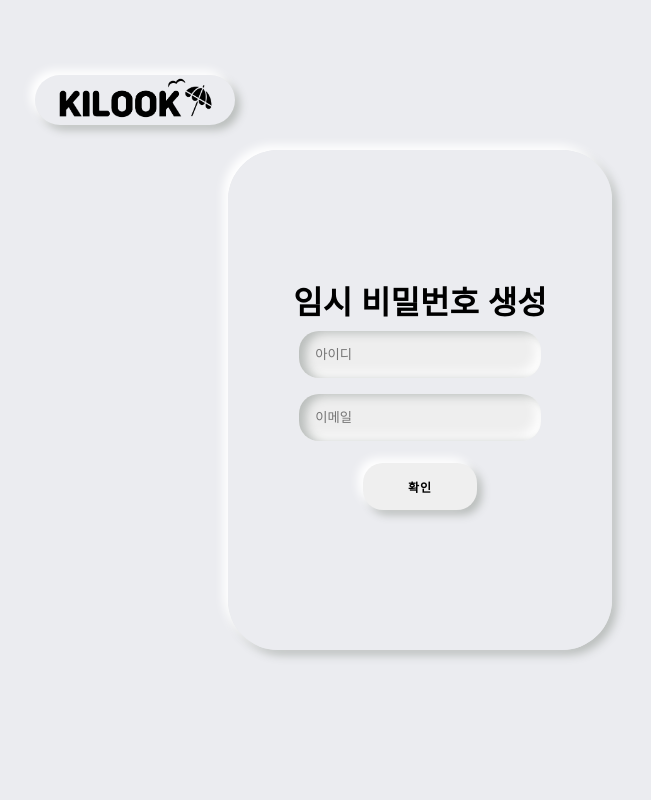
After one commit to hyunrian/KILOOK, a Java web app: page /loginUser/findPassword in a window 1280 px wide. The commit adds this page. Shown: the whole page, without its empty margins (220-871 px from the left). Run offline with Spring Boot 4, a stand-in JSP engine, Linux system fonts and the light colour scheme; the project's own start-up code is not run, and a stand-in starts its controllers and pages; some libraries are stand-ins or nearby versions.

Commit message:
<비밀번호 찾기 페이지 추가>

```diff
--- a/src/main/java/com/kh/teampro/user/login/LoginController.java
+++ b/src/main/java/com/kh/teampro/user/login/LoginController.java
@@ -90,11 +90,11 @@ public class LoginController {
 		return "redirect:/loginUser/login";
 	}
 
-	// 비밀번호 찾기 폼으로 이동 (이메일 연동 임시 비밀번호 생성)
-//	@RequestMapping(value="/forgotPassword", method = RequestMethod.GET)
-//	public String forgotPassword() {
-//		return "/user/forgotPassword";
-//	}
+//	 비밀번호 찾기 폼으로 이동 (이메일 연동 임시 비밀번호 생성)
+	@RequestMapping(value="/findPassword", method = RequestMethod.GET)
+	public String forgotPassword() {
+		return "/user/findPassword";
+	}
 
 	// 임시 비밀번호 생성 (이메일 연동)
 //	@RequestMapping(value="/sendPassword", method = RequestMethod.POST)
@@ -119,7 +119,7 @@ public class LoginController {
 //				helper.setFrom("teamprobusan@gmail.com"); // 보내는이
 //				helper.setTo(email); // 받는이
 //				helper.setSubject("비밀번호 변경 안내"); // 제목
-//				helper.setText("변경된 비밀번호:" + newPass); // 내용
+//				helper.setText("변경된 비밀번호:" + newPass + "입니다"); // 내용
 //			}
 //		};
 //		mailSender.send(preparator);
--- /dev/null
+++ b/src/main/webapp/WEB-INF/views/user/findPassword.jsp
@@ -0,0 +1,232 @@
+<%@ page language="java" contentType="text/html; charset=UTF-8"
+	pageEncoding="UTF-8"%>
+
+<!DOCTYPE html>
+<html lang="en">
+<style>
+@import
+	url("https://cdnjs.cloudflare.com/ajax/libs/font-awesome/4.7.0/css/font-awesome.css");
+
+@import
+	url("https://cdn.jsdelivr.net/npm/xeicon@2.3.3/xeicon.min.css");
+
+* {
+	box-sizing: border-box;
+}
+
+body {
+	font-family: "Montserrat", sans-serif;
+	margin: 0;
+	padding: 0;
+}
+
+.wrapper {
+	width: 100%;
+	height: 100vh;
+	display: flex;
+	justify-content: center;
+	align-items: center;
+	background: #ebecf0;
+	overflow: hidden;
+}
+
+.container {
+	border-radius: 50px;
+	box-shadow: -5px -5px 10px #fff, 5px 5px 10px #babebc;
+	position: absolute;
+	width: 384px;
+	min-height: 500px;
+	overflow: hidden;
+}
+
+form{
+	background: #ebecf0;
+	display: flex;
+	flex-direction: column;
+	padding: 0 50px;
+	height: 100%;
+	justify-content: center;
+ 	align-items: center;
+ 	text-align: center;
+}
+
+.input {
+	background: #eee;
+	padding: 16px;
+	margin: 8px 0;
+	width: 85%;
+	border: 0;
+	outline: none;
+	border-radius: 20px;
+	box-shadow: inset 7px 2px 10px #babebc, inset -5px -5px 12px #fff;
+}
+
+.btn {
+	border-radius: 20px;
+	border: none;
+	outline: none;
+	font-size: 12px;
+	font-weight: bold;
+	padding: 15px 45px;
+	margin: 14px;
+	letter-spacing: 1px;
+	text-transform: uppercase;
+	cursor: pointer;
+	transition: transform 80ms ease-in;
+}
+
+.form_btn {
+	box-shadow: -5px -5px 10px #fff, 5px 5px 8px #babebc;
+}
+
+.form_btn:active {
+	box-shadow: inset 1px 1px 2px #babebc, inset -1px -1px 2px #fff;
+}
+
+.overlay_btn {
+	background-color: #00D8FF;
+	color: #fff;
+	box-shadow: -5px -5px 10px #90FFFF, 5px 5px 8px #006C93;
+}
+
+.main-container {
+	position: absolute;
+	left: 0;
+	width: 100%;
+	height: 100%;
+	transition: all 0.5s;
+}
+
+form h1 {
+	font-weight: bold;
+	margin: 0;
+	color: #000;
+}
+
+p {
+	font-size: 16px;
+	font-weight: bold;
+	letter-spacing: 0.5px;
+	margin: 20px 0 30px;
+}
+
+span {
+	font-size: 12px;
+	color: #000;
+	letter-spacing: 0.5px;
+	margin-bottom: 10px;
+}
+
+.homeContainer {
+	background: #ebecf0;
+	margin-bottom: 600px;
+	margin-right: 570px;
+}
+
+.btnHome {
+	width: 200px;
+	height: 50px;
+	display: inline-flex;
+	justify-content: center;
+	align-items: center;
+	margin: 0 5px;
+	border-radius: 25px;
+	box-shadow: -5px -5px 10px #fff, 5px 5px 8px #babebc;
+	cursor: pointer;
+}
+
+.btnHome a {
+	color: #000;
+}
+
+.btnHome:active {
+	box-shadow: inset 1px 1px 2px #babebc, inset -1px -1px 2px #fff;
+}
+
+/* 유효성 검사시 호출되는 텍스트 */
+.error{
+    font-size: 12px;
+	font-weight: bold;
+    color: #f00;
+    border-color: #f00;
+}
+.useable{
+font-size: 12px;
+	font-weight: bold;
+    color: #008000;
+    border-color: #008000;
+}
+</style>
+
+<script src="https://ajax.googleapis.com/ajax/libs/jquery/3.6.4/jquery.min.js"></script>
+<script src="https://cdn.jsdelivr.net/npm/jquery-validation@1.19.5/dist/jquery.validate.min.js"></script>
+
+<!-- 스크립트 시작 -->
+<script>
+
+// 사용자 지정 메소드
+// 글자수 제한 (아이디)
+$.validator.addMethod("lengthCheckId", function(value, element) {
+	  return this.optional(element) || /^.{2,15}$/.test(value);
+	}, "**** 아이디는 2 ~ 15자 입니다 ****");
+
+// 글자 제한 (영문과 숫자만)
+$.validator.addMethod("spellCheckId", function(value, element) {
+	  return this.optional(element) || /^[A-Za-z0-9]+$/.test(value);
+	}, "**** 아이디는 영문, 숫자만 가능합니다 ****");
+
+$(function() {
+// 로그인 유효성 검사
+	const loginForm = $("#passwordForm");
+	loginForm.validate({
+		rules: {                    // 유효성 검사 규칙
+			userid: {				// 아이디 필드 (name="userid")
+				required: true,     // 필수 입력
+				lengthCheckId: true,
+				spellCheckId: true
+			},
+			uemail: {     		        // 비밀번호 필드 (name="upw")
+				required: true,     // 필수 입력
+			}
+		},
+		messages: {                 // 오류값 발생시 출력할 메시지 수동 지정
+			userid: {
+				required: "**** 아이디를 입력해 주세요 ****"
+			},
+			uemail: {
+				required: "**** 이메일을 입력해 주세요 ****"
+			}
+		}
+	});
+});
+</script>
+<!-- 스크립트 끝 -->
+
+<body>
+	<div class="wrapper">
+		<div class="homeContainer">
+			<div class="btnHome">
+				<a href="/">
+					<img style="	max-width: 160px;
+									height: auto;
+									object-fit: cover;"
+						alt="home" src="/resources/images/logo/logo1.png">
+				</a>
+			</div>
+		</div>
+		<div class="container">
+			<!-- 비밀번호 생성 폼 -->
+			<div class="main-container">
+				<form id="passwordForm" action="/loginUser/login" method="post">
+					<h1>임시 비밀번호 생성</h1>
+					<input class="input" type="text" placeholder="아이디"
+						id="userid" name="userid" required>
+					<input class="input" type="email" placeholder="이메일"
+						id="uemail" name="uemail" required>
+					<button id="btnMakePassword" type="submit" class="btn form_btn">확인</button>
+				</form>
+			</div>
+		</div>
+	</div>
+</body>
+</html>
--- a/src/main/webapp/WEB-INF/views/user/login.jsp
+++ b/src/main/webapp/WEB-INF/views/user/login.jsp
@@ -324,10 +324,10 @@ $(function() {
 	loginForm.validate({
 		rules: {                    // 유효성 검사 규칙
 			userid: {				// 아이디 필드 (name="userid")
-				required: true,     // 필수 입력
+				required: true      // 필수 입력
 			},
 			upw: {     		        // 비밀번호 필드 (name="upw")
-				required: true,     // 필수 입력
+				required: true      // 필수 입력
 			}
 		},
 		messages: {                 // 오류값 발생시 출력할 메시지 수동 지정
@@ -537,6 +537,7 @@ $(function() {
 						<label class="form-check-label" for="useCookie">아이디 기억하기</label>
 					</div>
 					<button id="btnLogin" type="button" class="btn form_btn">확인</button>
+					<a href="/loginUser/findPassword" style="font-size: 10px; margin-top: 15px">비밀번호를 잊으셨나요?</a>
 				</form>
 			</div>
 			<div class="overlay-container">
```
